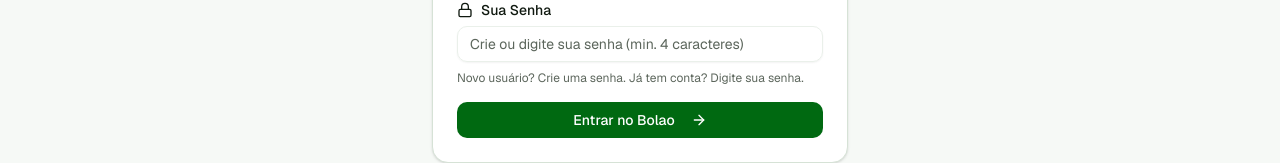
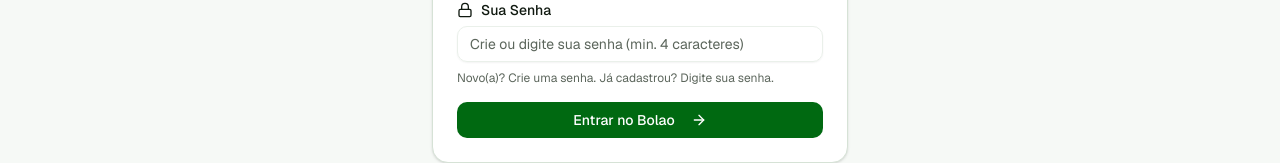
Before and after one commit to GabrielTh29/Bolao_Copa, a Next.js app: page / in a window 1280 px wide. Both pictures are taken after a click on the tab "Entrar". Shown: the part 647-810 px from the top of the page. Built offline with nearby package versions, Linux system fonts and the light colour scheme.

Commit message:
fix: update sign-up and login text for clarity

```diff
--- a/app/page.tsx
+++ b/app/page.tsx
@@ -404,7 +404,7 @@ export default function HomePage() {
                         required
                       />
                       <span className="text-xs text-muted-foreground">
-                        Novo usuário? Crie uma senha. Já tem conta? Digite sua senha.
+                        Novo(a)? Crie uma senha. Já cadastrou? Digite sua senha.
                       </span>
                     </div>
 
```
